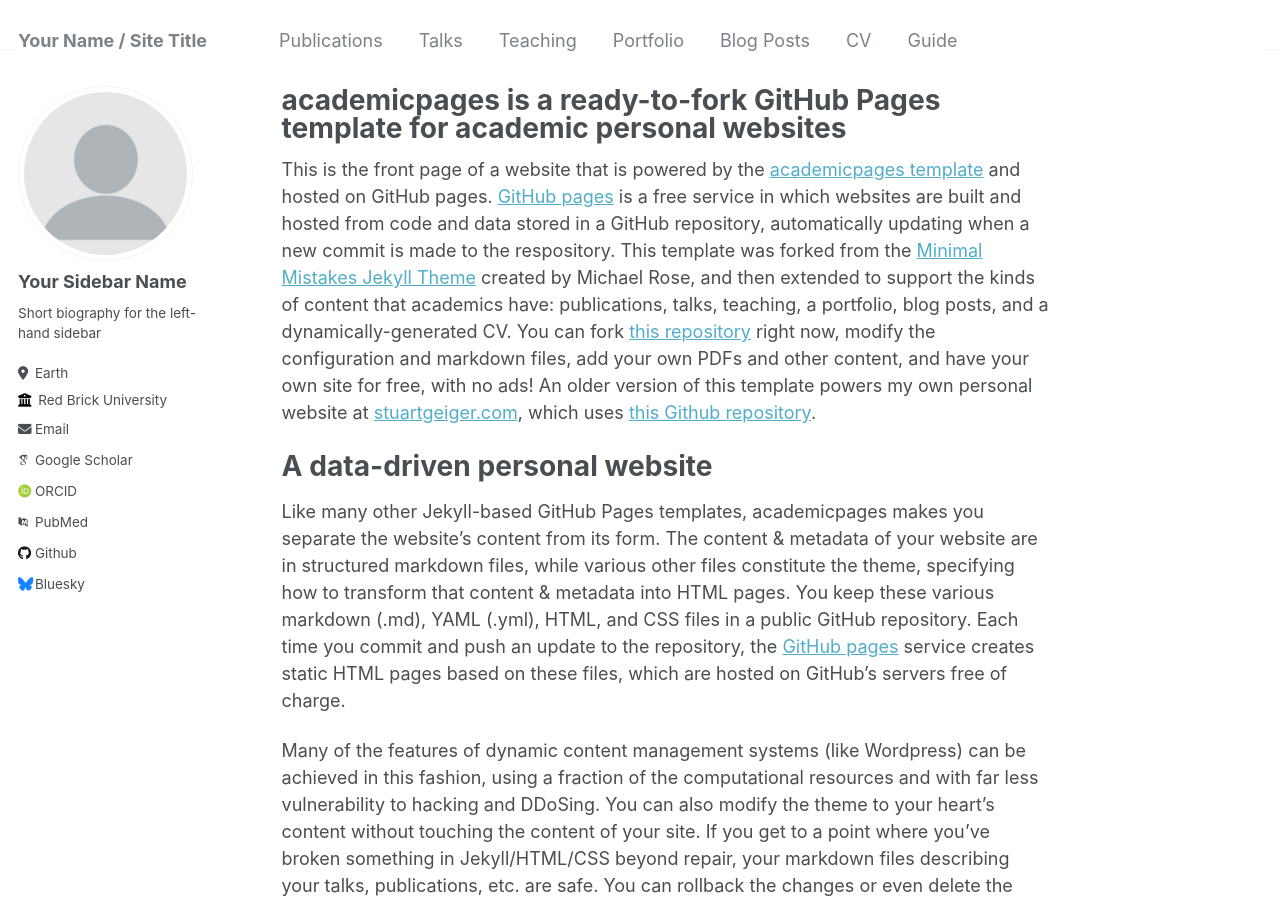
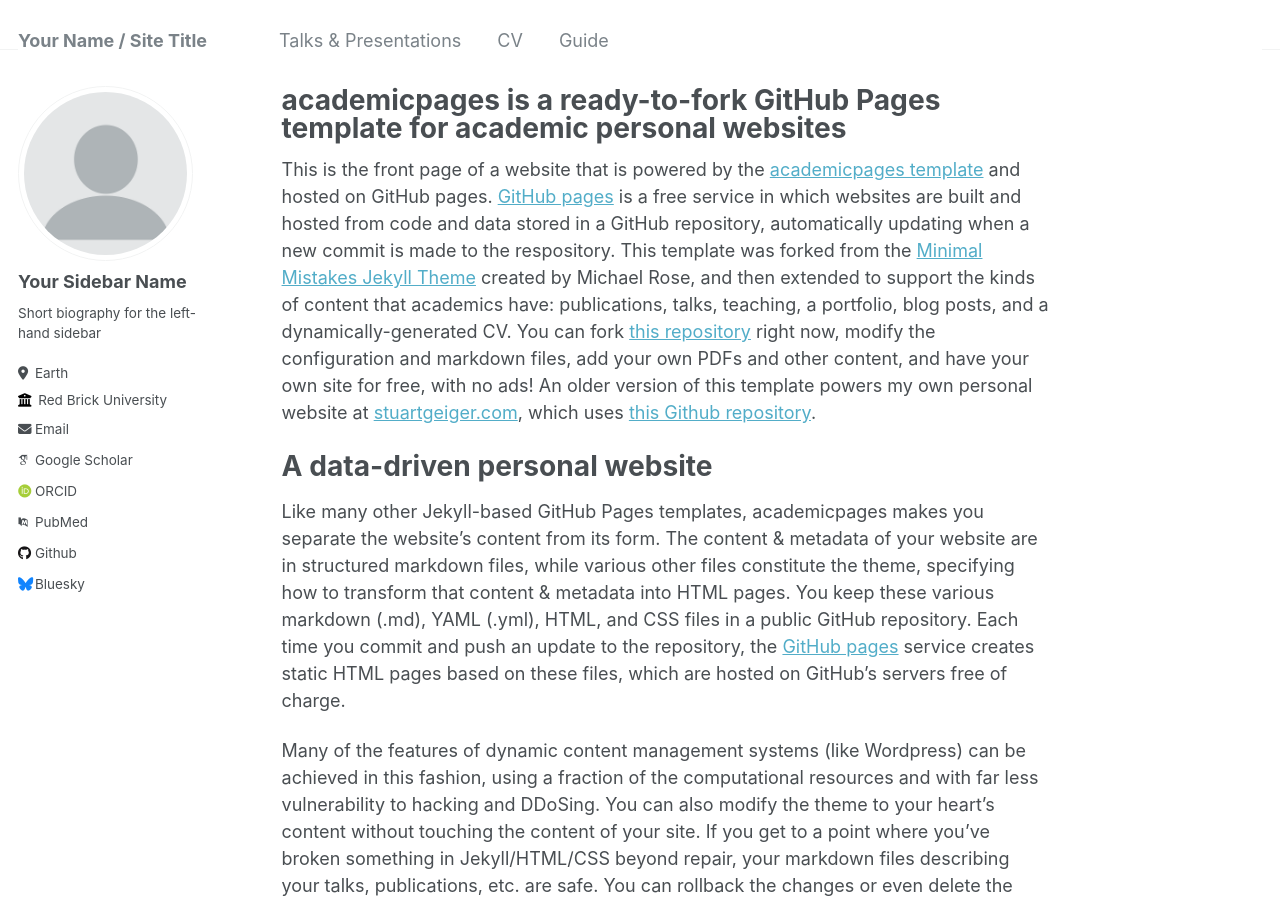
Before and after one commit to Nelwa256/nelsonwasswa.github.io, a Jekyll site: the page built from _pages/about.md, in a window 1280 px wide and 900 px high. Built offline with Jekyll 4.4.1, drawn with Linux system fonts in a browser that asks for light colours; some web fonts are replaced; part of the change alters nothing that is shown.

Commit message:
Updating Main navigation

```diff
--- a/_data/navigation.yml
+++ b/_data/navigation.yml
@@ -1,19 +1,19 @@
 # main links links
 main:
-  - title: "Publications"
-    url: /publications/
+ # - title: "Publications"
+ #   url: /publications/
 
-  - title: "Talks"
+  - title: "Talks & Presentations"
     url: /talks/
 
-  - title: "Teaching"
-    url: /teaching/
+ # - title: "Teaching"
+ #   url: /teaching/
 
-  - title: "Portfolio"
-    url: /portfolio/
+# - title: "Portfolio"
+#    url: /portfolio/
 
-  - title: "Blog Posts"
-    url: /year-archive/
+ # - title: "Blog Posts"
+ #   url: /year-archive/
 
   - title: "CV"
     url: /cv/
```
